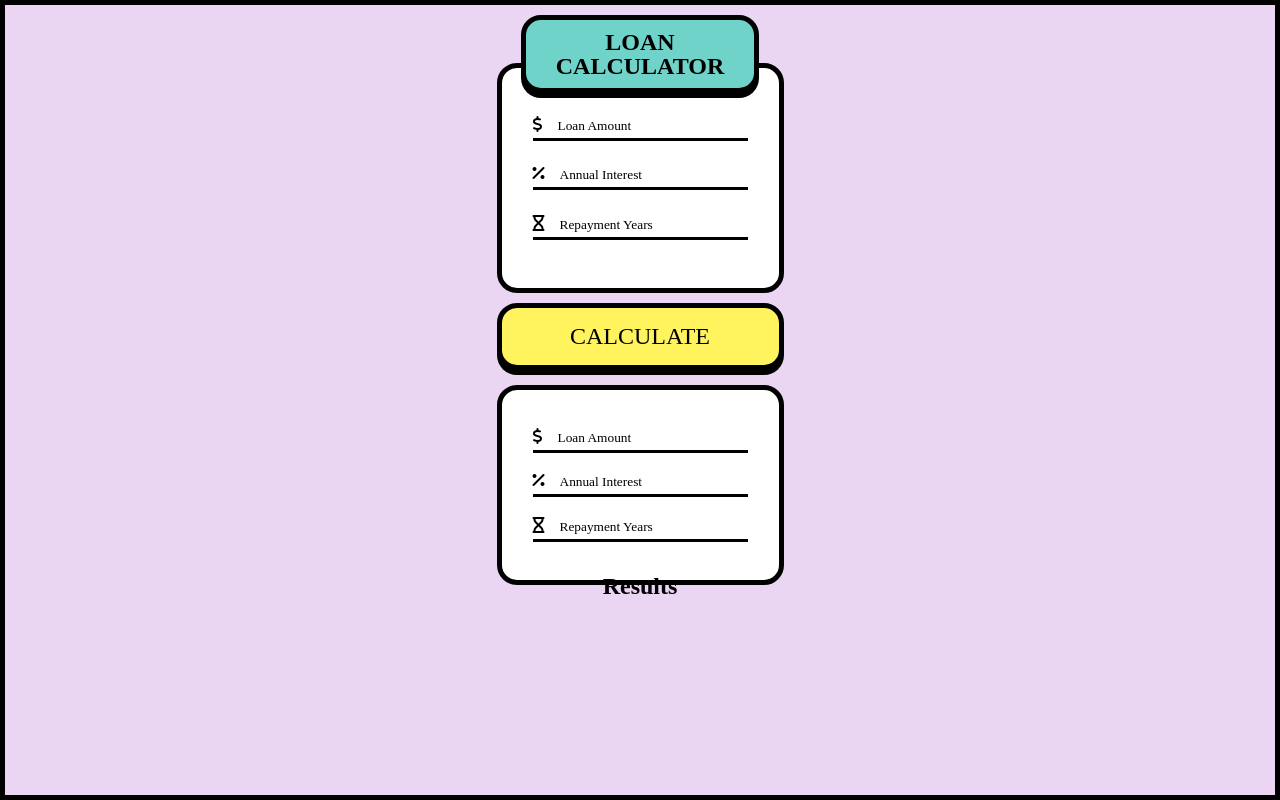
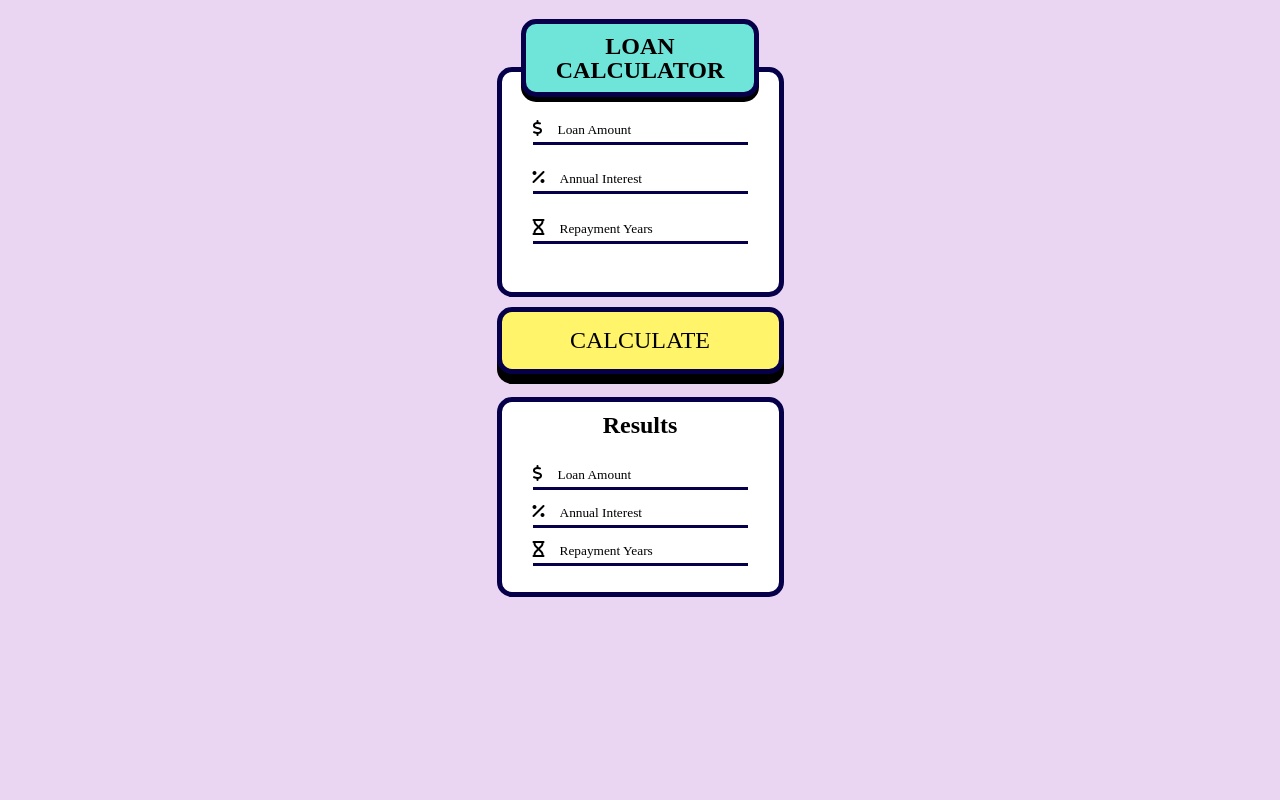
Before and after one commit to JamieHunstad/loanCalculator, a plain HTML site: page index.html in a window 1280 px wide. Drawn offline with Linux system fonts and the light colour scheme.

Commit message:
styling
styling update.

```diff
--- a/index.html
+++ b/index.html
@@ -43,8 +43,8 @@
                 </div>
             </div>
             <div id="resultsContainer">
-                <h2>Results</h2>
                 <div id="resultsBox">
+                    <h2>Results</h2>
                     <div id="loanResultContainer">
                         <div class="innerTextContainer">
                             <i class="fa-solid fa-dollar-sign"></i><input value="Loan Amount">
--- a/style.css
+++ b/style.css
@@ -11,6 +11,7 @@ body{
 input{
     border: none;
     font-family: poppins;
+    background: none;
 }
 input:focus{
     border:none;
@@ -18,10 +19,9 @@ input:focus{
 
 /* WRAPPER */
 #wrapper{
-    padding-top:10px;
+    padding-top:19px;
     height: 100vh;
     width: 100%;
-    border: solid 5px black;
 }
 /* TITLE */
 #titleContainer{
@@ -32,9 +32,9 @@ input:focus{
 #titleBox{
     z-index: 1;
     padding: 10px;
-    background-color: #70D3C9;
-    border: solid 5px black;
-    border-radius: 20px;
+    background-color: #6fe4d8;
+    border: solid 5px #050049;
+    border-radius: 15px;
     box-shadow: 0px 5px;
     width: 238px;
     text-align: center;
@@ -53,10 +53,10 @@ input:focus{
 #mainBox{
     position: absolute;
     top: -30px;
-    border-radius: 20px;
+    border-radius: 15px;
     width: 287px;
     background-color: white;
-    border: solid 5px black;
+    border: solid 5px #050049;
     height: 230px;
     display: grid;
 }
@@ -64,7 +64,7 @@ input:focus{
     margin-right: 15px;
 }
 .innerTextContainer{
-    border-bottom: solid 3px black;
+    border-bottom: solid 3px #050049;
     width: 215px;
     padding-bottom:4px;
 }
@@ -93,15 +93,15 @@ input:focus{
 button{
     padding: 15px;
     width: 287px;
-    border: solid 5px black;
-    box-shadow: 0px 5px;
-    border-radius: 20px;
+    border: solid 5px #050049;
+    box-shadow: 0px 10px;
+    border-radius: 15px;
     font-family: poppins;
     font-size: 24px;
-    background-color: #fff45e;
+    background-color: #FFF46A;
 }
 button:hover{
-    background-color:#ffef16;
+    background-color:#fff239;
     cursor: pointer;
 }
 /* pressed
@@ -116,17 +116,20 @@ button:hover{
     width: 100%;
     display: flex;
     justify-content: center;
+    padding-top: 8px;
 }
 #resultsContainer h2{
     display: inline-block;
-    position: absolute;
+    height: 0px;
     bottom: 200px;
+    text-align: center;
+    margin-top: 10px;
 }
 #resultsBox{
-    border-radius: 20px;
+    border-radius: 15px;
     width: 287px;
-    background-color: white;
-    border: solid 5px black;
+    background-color: #ffffff;
+    border: solid 5px #050049;
     height: 200px;
     display: grid;
 }
```
